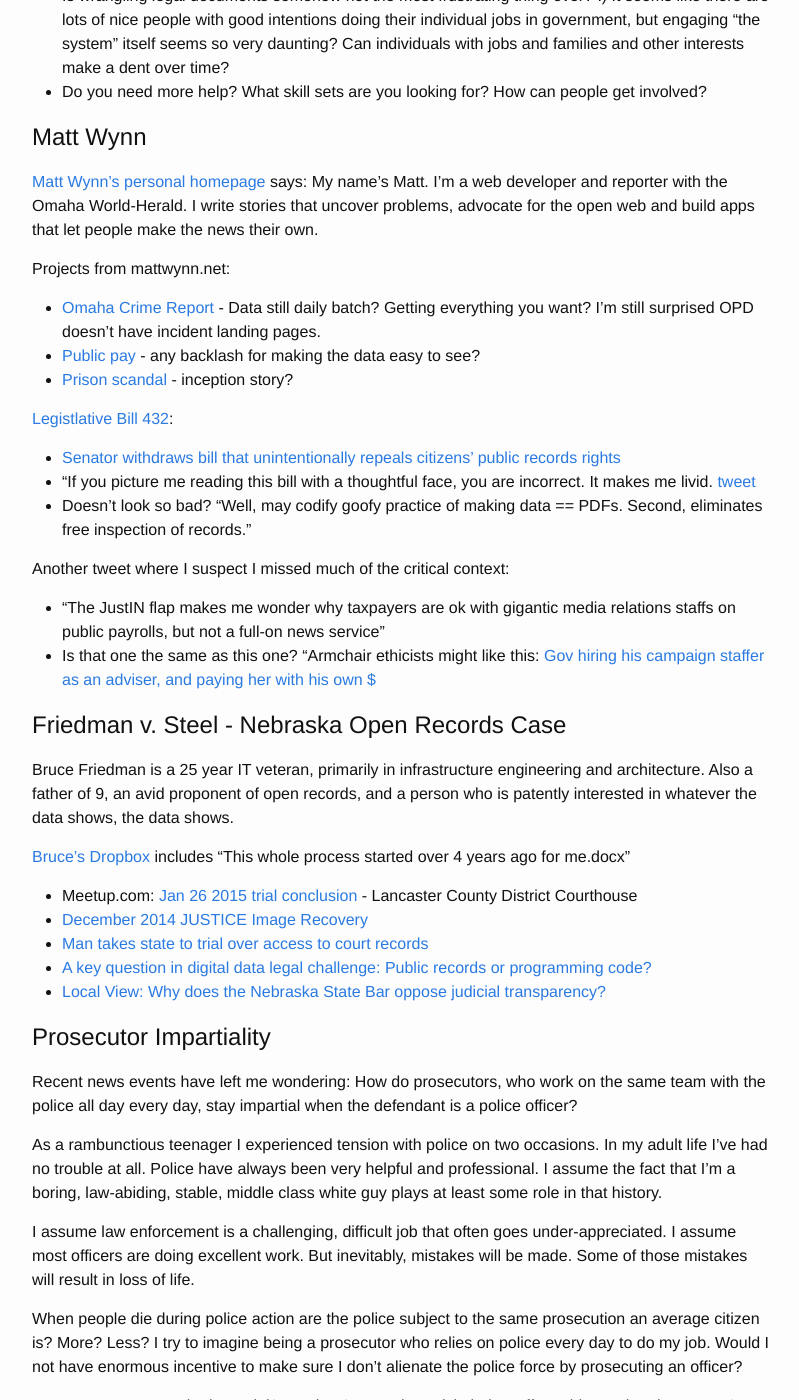
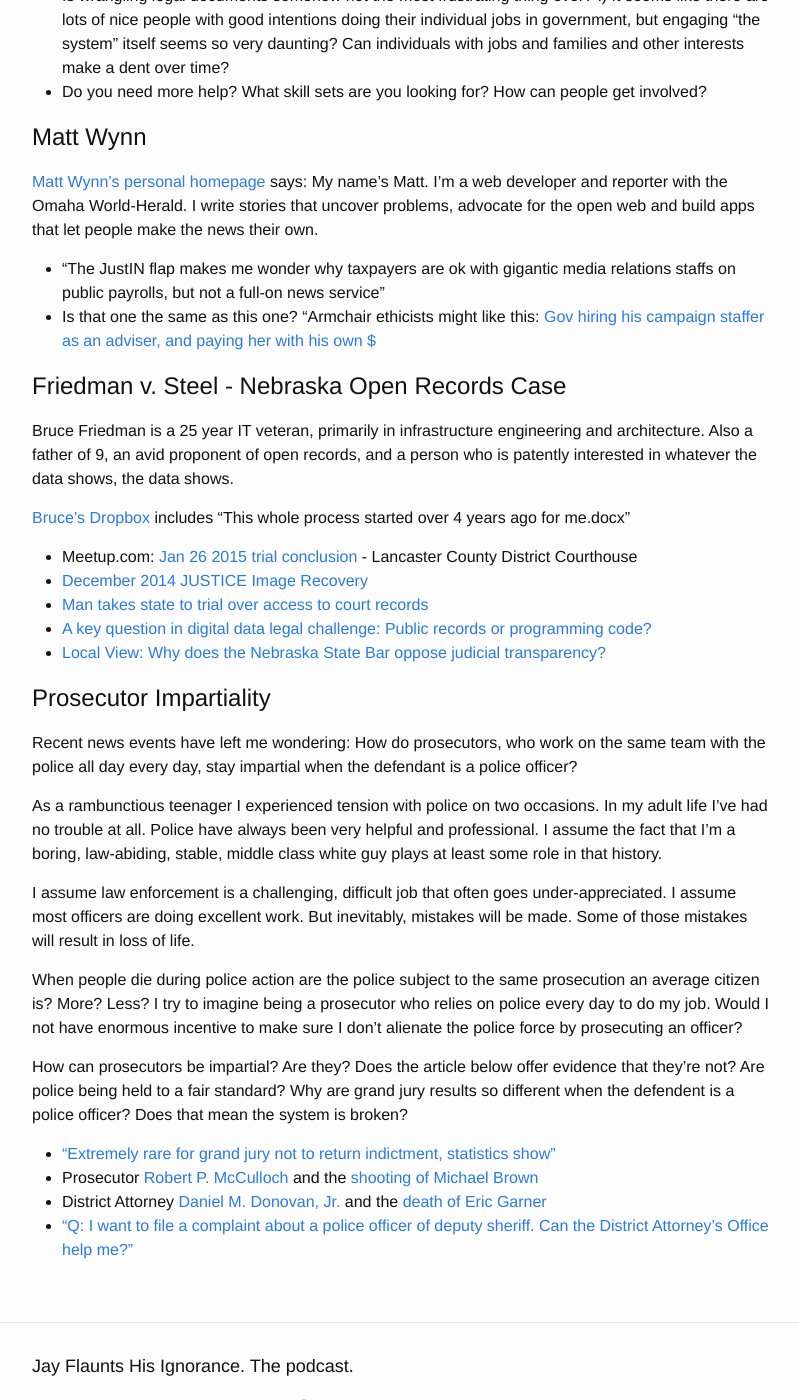
Before and after one commit to jhannah/jayflaunts, a Jekyll site: the page built from questions.md, in a window 1280 px wide and 1400 px high, scrolled down 429 px. Shown: the whole window, without its empty margins (238-1037 px from the left). Built offline with Jekyll 4.4.1, drawn with Linux system fonts in a browser that asks for light colours.

Commit message:
Posting S0E2

```diff
--- a/_includes/footer.html
+++ b/_includes/footer.html
@@ -9,8 +9,8 @@
         <ul class="contact-list">
           <li>
             subscribe via
-            <a target="_blank" href="http://feeds.feedburner.com/JayFlaunts">FeedBurner</a> or
-            <a target="_blank" href="{{ "/feed.xml" | prepend: site.baseurl }}">RSS</a>
+            <a target="_blank" href="{{ "/feed.xml" | prepend: site.baseurl }}">RSS</a> or
+            <a target="_blank" href="http://feeds.feedburner.com/JayFlaunts">FeedBurner</a>
           </li>
           <li><a href="mailto:{{ site.email }}">{{ site.email }}</a></li>
         </ul>
--- a/questions.md
+++ b/questions.md
@@ -29,23 +29,6 @@
 [Matt Wynn's personal homepage](http://mattwynn.net/) says: My name’s Matt. I’m a web developer and reporter with
 the Omaha World-Herald. I write stories that uncover problems, advocate for the open web and
 build apps that let people make the news their own.
-
-Projects from mattwynn.net:
-
-* [Omaha Crime Report](http://omahacrimereport.com/) - Data still daily batch?
-Getting everything you want? I'm still surprised OPD doesn't have incident landing pages.
-* [Public pay](http://dataomaha.com/salaries) - any backlash for making the data easy to see?
-* [Prison scandal](http://dataomaha.com/prison) - inception story?
-
-[Legistlative Bill 432](http://www.nebraskalegislature.gov/FloorDocs/104/PDF/Intro/LB432.pdf):
-
-* [Senator withdraws bill that unintentionally repeals citizens' public records rights](http://www.omaha.com/news/legislature/senator-withdraws-bill-that-unintentionally-repeals-citizens-public-records-rights/article_ae59958d-34e1-597a-b688-6576d46b8773.html#.VMvAGn8leHA.twitter)
-* "If you picture me reading this bill with a thoughtful face, you are incorrect. It makes me livid.
-[tweet](https://twitter.com/mattwynn/status/558679098281574401)
-* Doesn't look so bad? "Well, may codify goofy practice of making data == PDFs.
-Second, eliminates free inspection of records."
-
-Another tweet where I suspect I missed much of the critical context:
 
 * "The JustIN flap makes me wonder why taxpayers are ok with gigantic media relations staffs on public payrolls, but not a full-on news service"
 * Is that one the same as this one? "Armchair ethicists might like this:
```
